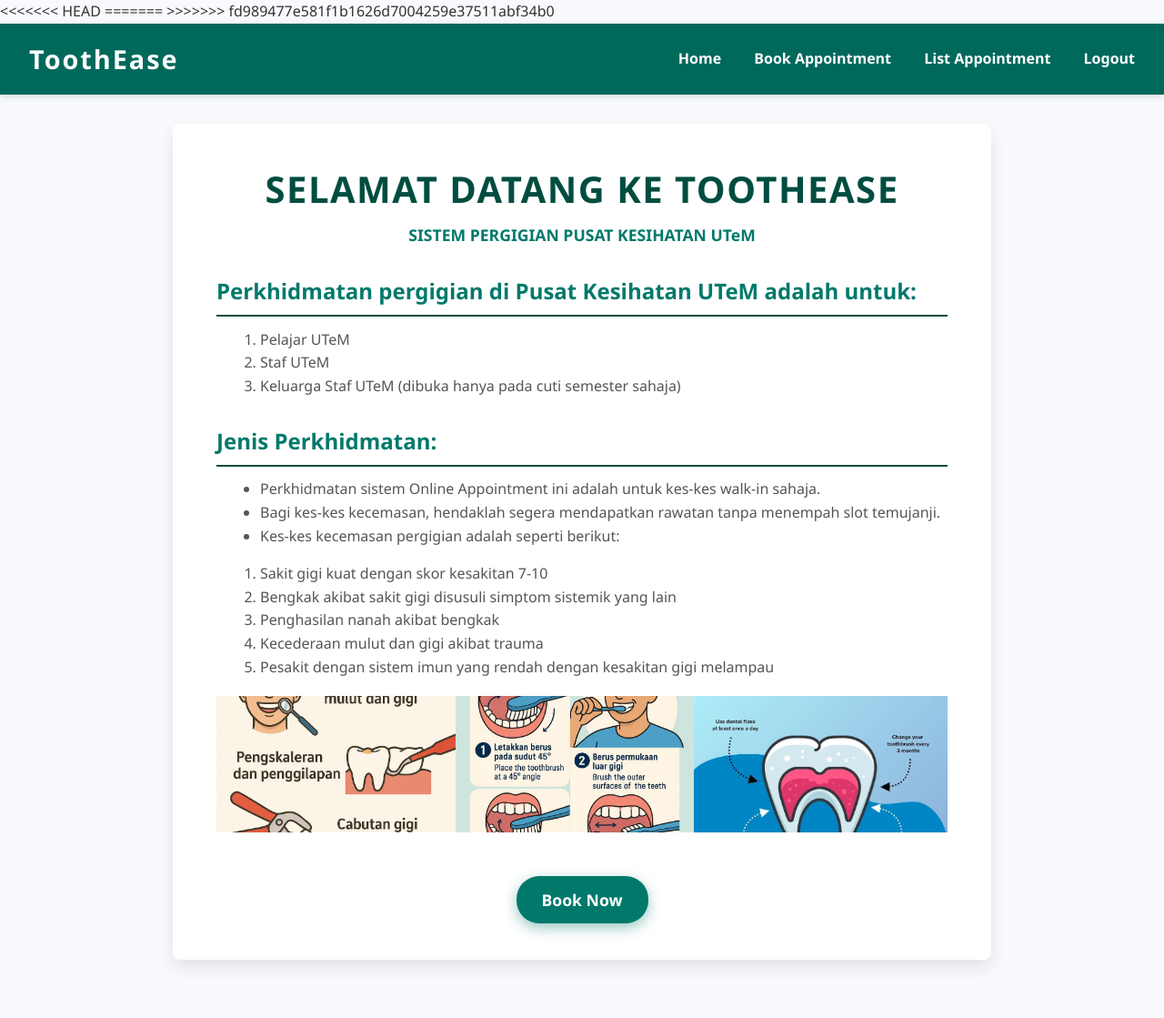
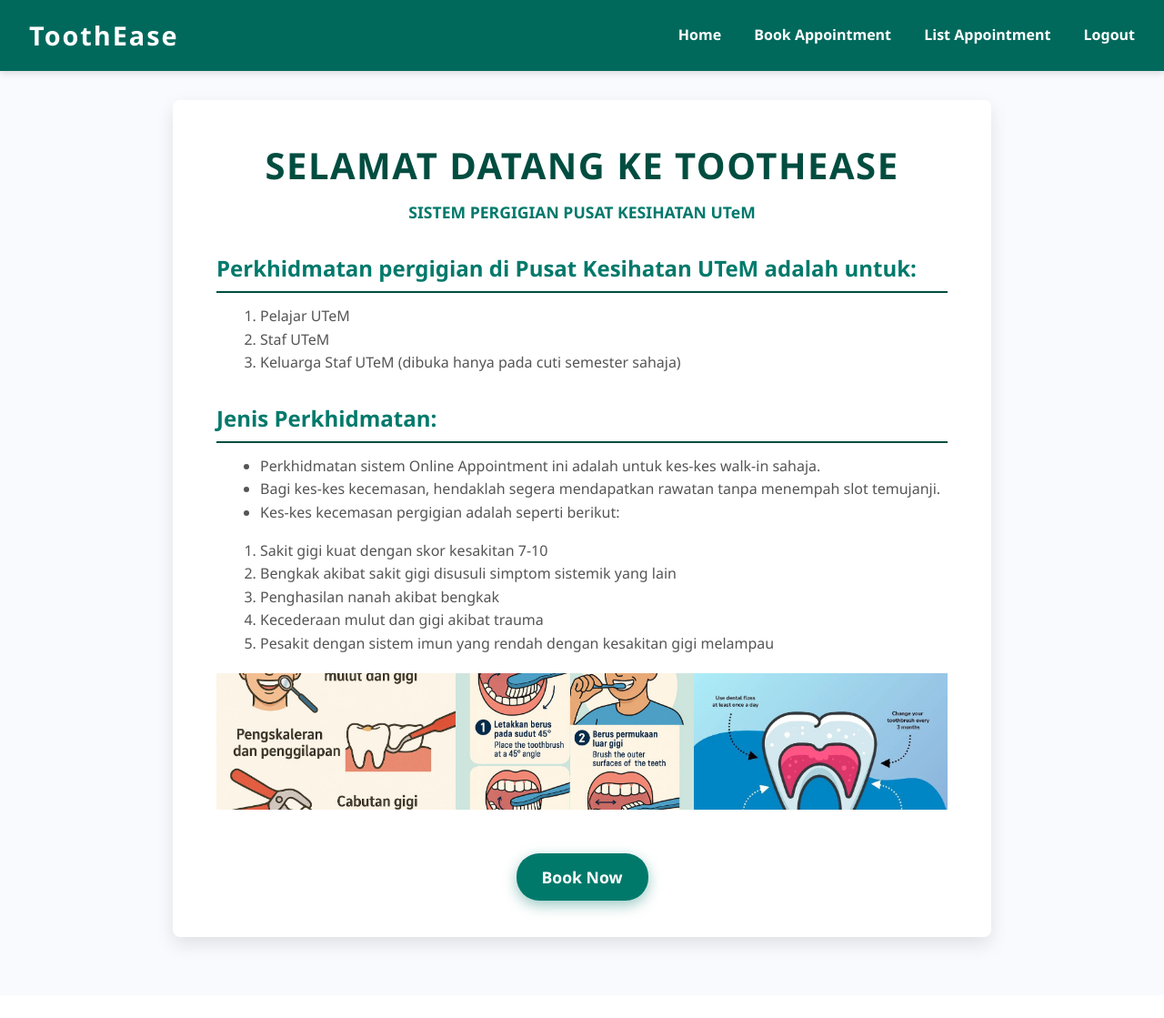
Before and after one commit to alifhiynn/Test-Toothease-, a PHP site: page /home.php in a window 1280 px wide. Shown: the whole page at 91% size. After the commit the page ends 1044 px from the top, so only its background shows below. Run offline with PHP 8.4, Linux system fonts and the light colour scheme.

Commit message:
kemaskan code

```diff
--- a/home.php
+++ b/home.php
@@ -3,11 +3,8 @@
 <head>
   <meta charset="UTF-8" />
   <title>ToothEase Home</title>
-<<<<<<< HEAD
-  <link rel="stylesheet" type="text\css" href="home.css">
-=======
-  <link rel="stylesheet" type="text/css" href="home.css">
->>>>>>> fd989477e581f1b1626d7004259e37511abf34b0
+
+  <link rel="stylesheet" href="home.css">
 </head>
 
 <body>
```
